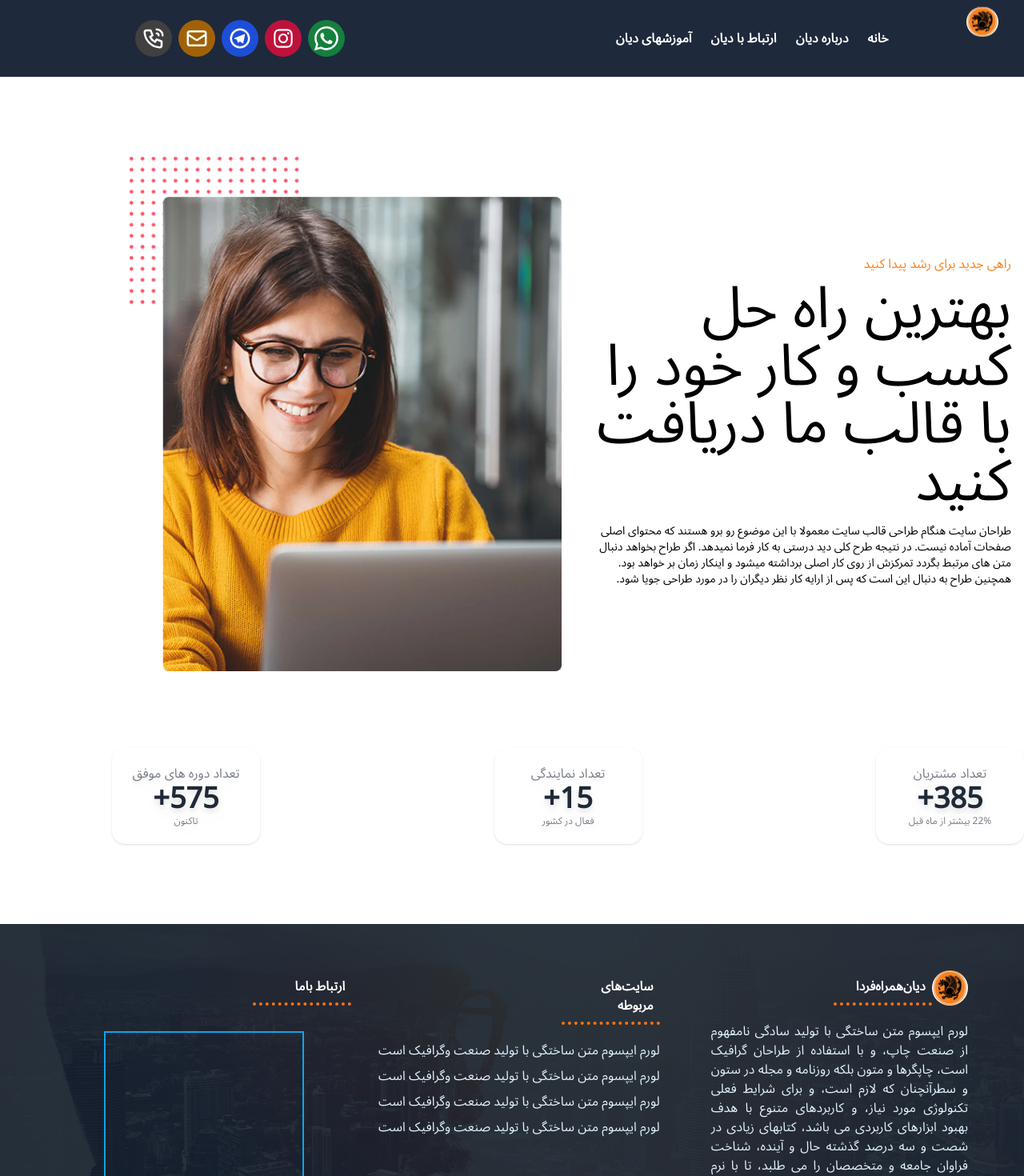
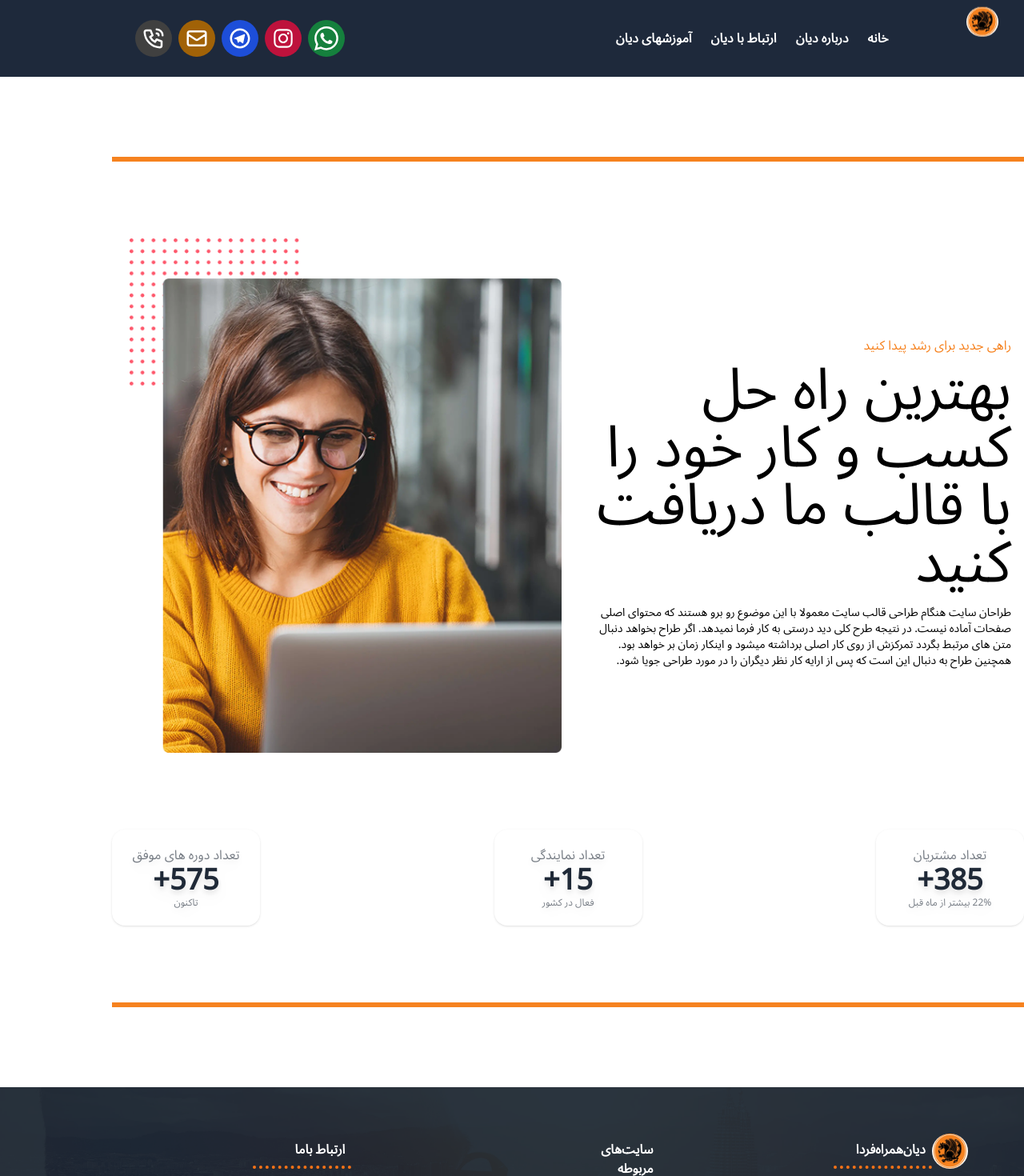
Before and after one commit to Mansour-VN/DianHamrah, a Next.js app: page /HomePage/Section3 in a window 1280 px wide. Shown: the top 1470 px of the page at 80% size. Built offline with nearby package versions, Linux system fonts and the light colour scheme; grey boxes are pictures that could not be loaded.

Commit message:
refactor : add line top and down of section3

```diff
--- a/src/pages/HomePage/Section3.tsx
+++ b/src/pages/HomePage/Section3.tsx
@@ -20,8 +20,8 @@ const Section3 = () => {
     }
     setTimeout(increaseCounter, 7)
     return (
-        <div
-            className="section3 container flex flex-col gap-24 py-[100px]">
+        <div className="section3 container flex flex-col gap-24 py-[100px]">
+            <div className="bg-official w-full h-1.5"></div>
             <div className="flex flex-col md:flex-row-reverse  gap-4 items-center justify-center">
                 <div className="flex-1">
                     <Image style={{width: "540px",}} src={about_img} alt="about"/>
@@ -72,7 +72,7 @@ const Section3 = () => {
 
             </div>
 
-
+            <div className="bg-official w-full h-1.5"></div>
         </div>
     )
 }
```
